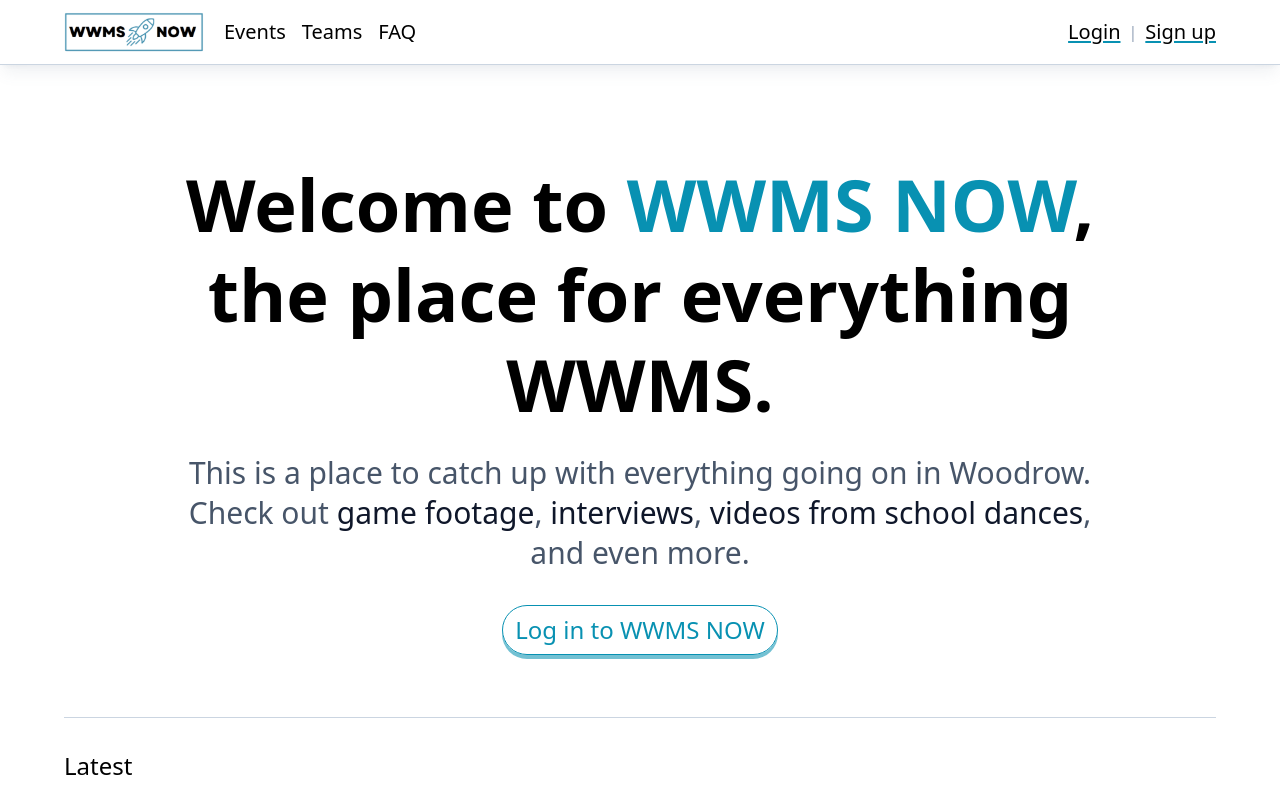
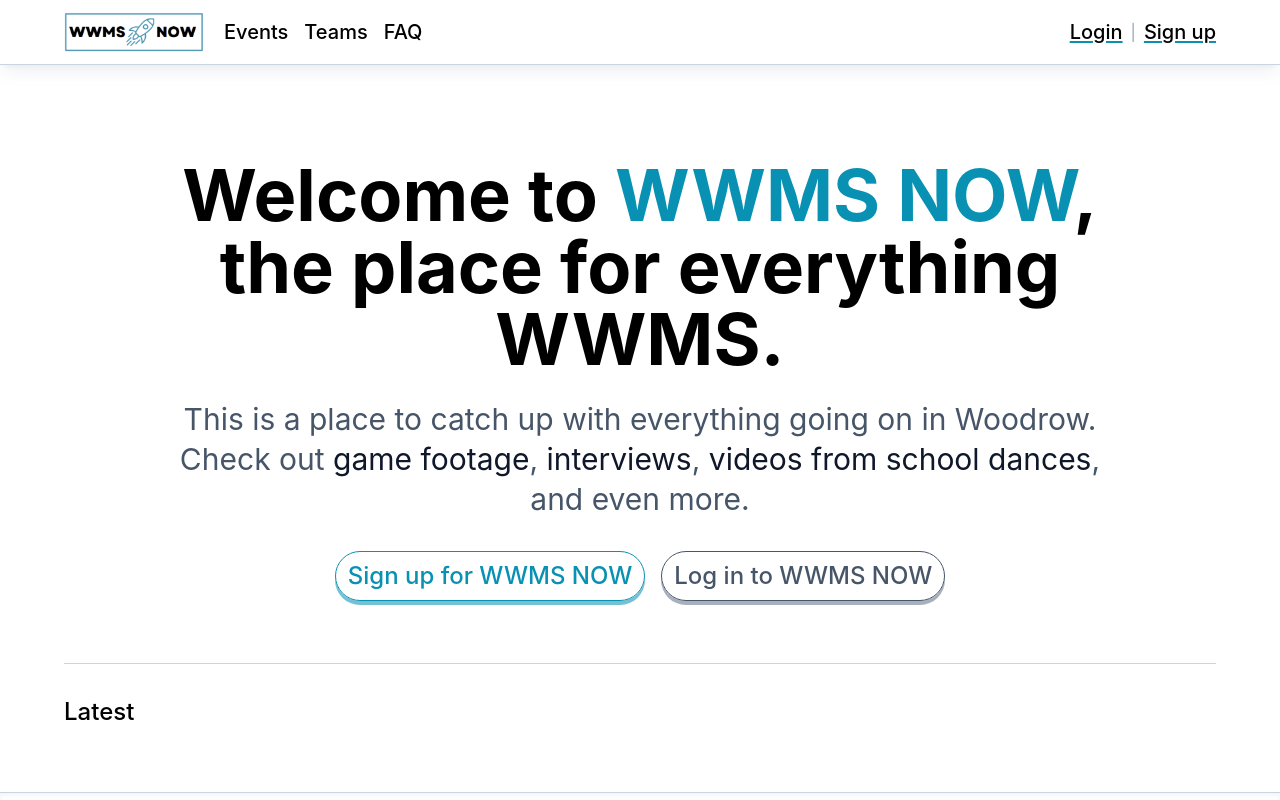
Before and after one commit to Aurore-Studios/ypar, a Next.js app: page / in a window 1280 px wide. Shown: the top 800 px of the page. Built offline with nearby package versions, Linux system fonts and the light colour scheme; no server answers.

Commit message:
fallback fonts, signup changes

```diff
--- a/components/Layout.js
+++ b/components/Layout.js
@@ -1,7 +1,7 @@
 import Head from "next/head";
 import Link from "next/link";
 import React, { useEffect, useState } from "react";
-import { signIn, useSession } from "next-auth/react";
+import { signIn, signOut, useSession } from "next-auth/react";
 import { FontAwesomeIcon } from "@fortawesome/react-fontawesome";
 import { faArrowLeft, faArrowRight, faExclamationCircle } from "@fortawesome/free-solid-svg-icons";
 import Tippy from "@tippyjs/react";
@@ -113,7 +113,7 @@ export default function Layout({ children, home }) {
               <div className="flex items-center">
                 <Tippy
                   content={
-                    <div className='w-[200px]'>
+                    <div className='min-w-[200px]'>
                         {session &&
                         !session.user.email.includes("edison.k12.nj.us") && (
                             <div className='border rounded-t border-red-500 bg-red-50 p-2'>
@@ -122,10 +122,10 @@ export default function Layout({ children, home }) {
                         )}
                         <div className='p-2'>
                             <p className='text-lg font-medium underline decoration-[1.75px] underline-offset-4 decoration-cyan-500'>{session.user.name}</p>
-                            <p className='text-slate-500 mt-1'>Logged in with Google</p>
+                            <p className='text-slate-500 mt-1'>{session.user.email}</p>
                         </div>
                         <div className='border-t border-slate-300 bg-slate-100'>
-                            <div className='p-2 font-medium hover:cursor-pointer hover:bg-slate-200 transition rounded-b'>
+                            <div className='p-2 font-medium hover:cursor-pointer hover:bg-slate-200 transition rounded-b' onClick={() => signOut()}>
                                 <FontAwesomeIcon icon={faArrowLeft} className='w-4 text-red-500' /> Log out
                             </div>
                         </div>
@@ -165,12 +165,12 @@ export default function Layout({ children, home }) {
                   Login
                 </div>
                 <span className="mx-2 text-slate-400">|</span>
-                <Link
-                  href="/signup"
-                  className="font-medium text-xl hover:text-slate-500 underline underline-offset-2 decoration-[1.75px] decoration-cyan-600 transition"
+                <div
+                  className="hover:cursor-pointer font-medium text-xl hover:text-slate-500 transition underline underline-offset-2 decoration-[1.75px] decoration-cyan-600"
+                  onClick={() => signIn("google")}
                 >
                   Sign up
-                </Link>
+                </div>
               </div>
             )}
           </div>
@@ -186,7 +186,7 @@ export default function Layout({ children, home }) {
                 className="saturate-0 opacity-50"
                 width={190}
               />
-              <p className="w-[400px] text-zinc-600">
+              <p className="mt-4 w-[400px] text-zinc-600">
                 WWMS Now
                 <br />
                 Developed for the YPAR project
--- a/src/pages/index.js
+++ b/src/pages/index.js
@@ -2,28 +2,49 @@ import Head from "next/head";
 import Image from "next/image";
 import Layout from "../../components/Layout";
 import Link from "next/link";
+import { signIn } from "next-auth/react";
 
 export default function Home() {
   return (
     <>
       <Layout>
         <div className="lg:px-16 md:px-8 px-4 pt-16">
-          <div className="flex w-full py-[30px]">
-            <div className='mx-auto lg:w-[80%] md:w-3/4 text-center'>
+          <div className="flex w-full lg:py-[30px] py-[0px]">
+            <div className="mx-auto lg:w-[80%] md:w-3/4 text-center">
               <div className="flex flex-col">
-                <p className="leading-tight text-7xl font-bold">
-                  Welcome to <span className="text-cyan-600">WWMS NOW</span>, the
-                  place for everything WWMS.
+                <p className="leading-tight lg:text-7xl md:text-6xl text-5xl font-bold">
+                  Welcome to <span className="text-cyan-600">WWMS NOW</span>,
+                  the place for everything WWMS.
                 </p>
-                <p className='mt-6 mb-4 text-3xl text-slate-600 leading-[40px]'>
-                  This is a place to catch up with everything going on in Woodrow. Check out <span className='text-slate-900'>game footage</span>, <span className='text-slate-900'>interviews</span>, <span className='text-slate-900'>videos from school dances</span>, and even more.
+                <p className="mt-6 mb-4 lg:text-3xl md:text-2xl text-xl text-slate-600 lg:leading-[40px] md:leading-[35px] leading-[30px]">
+                  This is a place to catch up with everything going on in
+                  Woodrow. Check out{" "}
+                  <span className="text-slate-900">game footage</span>,{" "}
+                  <span className="text-slate-900">interviews</span>,{" "}
+                  <span className="text-slate-900">
+                    videos from school dances
+                  </span>
+                  , and even more.
                 </p>
                 <div className="mx-auto flex items-center text-2xl mt-4 font-medium">
-                  <Link href="/login">
-                    <div className="shadow-[0px_4px_0px_0px_#0891b290] hover:border-cyan-600 hover:text-cyan-600 hover:bg-cyan-500/20 transition border border-cyan-600 p-3 py-2 rounded-full text-cyan-600">
-                      Log in to WWMS NOW
-                    </div>
-                  </Link>
+                  <div
+                    className="hover:cursor-pointer shadow-[0px_4px_0px_0px_#0891b290] hover:border-cyan-600 hover:text-cyan-600 hover:bg-cyan-500/20 transition border border-cyan-600 p-3 py-2 rounded-full text-cyan-600"
+                    onClick={() => signIn("google")}
+                  >
+                    Sign up{" "}
+                    <span className="lg:inline-flex md:inline-flex hidden">
+                      for WWMS NOW
+                    </span>
+                  </div>
+                  <div
+                    className="ml-4 hover:cursor-pointer shadow-[0px_4px_0px_0px_#64748b90] hover:border-slate-600 hover:text-slate-600 hover:bg-slate-500/20 transition border border-slate-600 p-3 py-2 rounded-full text-slate-600"
+                    onClick={() => signIn("google")}
+                  >
+                    Log in{" "}
+                    <span className="lg:inline-flex md:inline-flex hidden">
+                      to WWMS NOW
+                    </span>
+                  </div>
                 </div>
               </div>
             </div>
--- a/src/styles/globals.css
+++ b/src/styles/globals.css
@@ -1,3 +1,5 @@
+@import url("https://fonts.googleapis.com/css2?family=Inter:wght@100;200;300;400;500;600;700;800;900&display=swap");
+
 @tailwind base;
 @tailwind components;
 @tailwind utilities;
--- a/tailwind.config.js
+++ b/tailwind.config.js
@@ -8,7 +8,11 @@ module.exports = {
     "./src/**/*.{js,ts,jsx,tsx}",
   ],
   theme: {
-    extend: {},
+    extend: {
+      fontFamily: {
+        sans: ["ui-sans-serif", "-apple-system", "BlinkMacSystemFont", "Inter", "Helvetica"],
+      },
+    },
   },
   plugins: [],
 }
```
